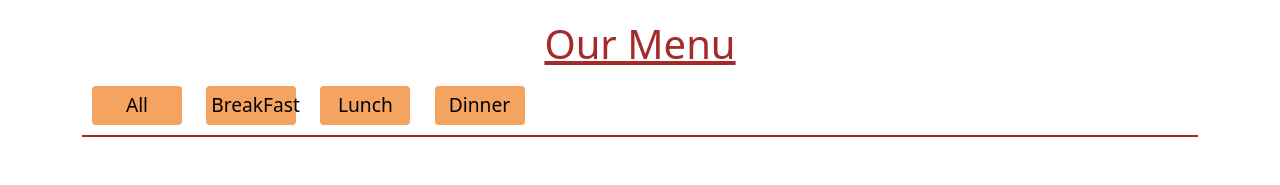
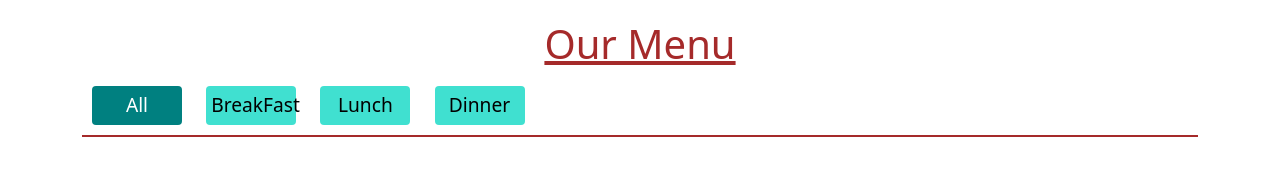
Before and after one commit to ismailsabbir/Food-Menu, a plain HTML site: page index.html in a window 1280 px wide. In both pictures the pointer is over the button "All". Shown: the top 185 px of the page. Drawn offline with nearby package versions, Linux system fonts and the light colour scheme.

Commit message:
button change

```diff
--- a/design.css
+++ b/design.css
@@ -20,7 +20,11 @@ button {
   border: none;
   border-radius: 4px;
   margin: 10px;
-  background-color: sandybrown;
+  background-color: turquoise;
+}
+button:hover {
+  background-color: teal;
+  color: white;
 }
 .food-container {
   margin-left: 30px;
```
